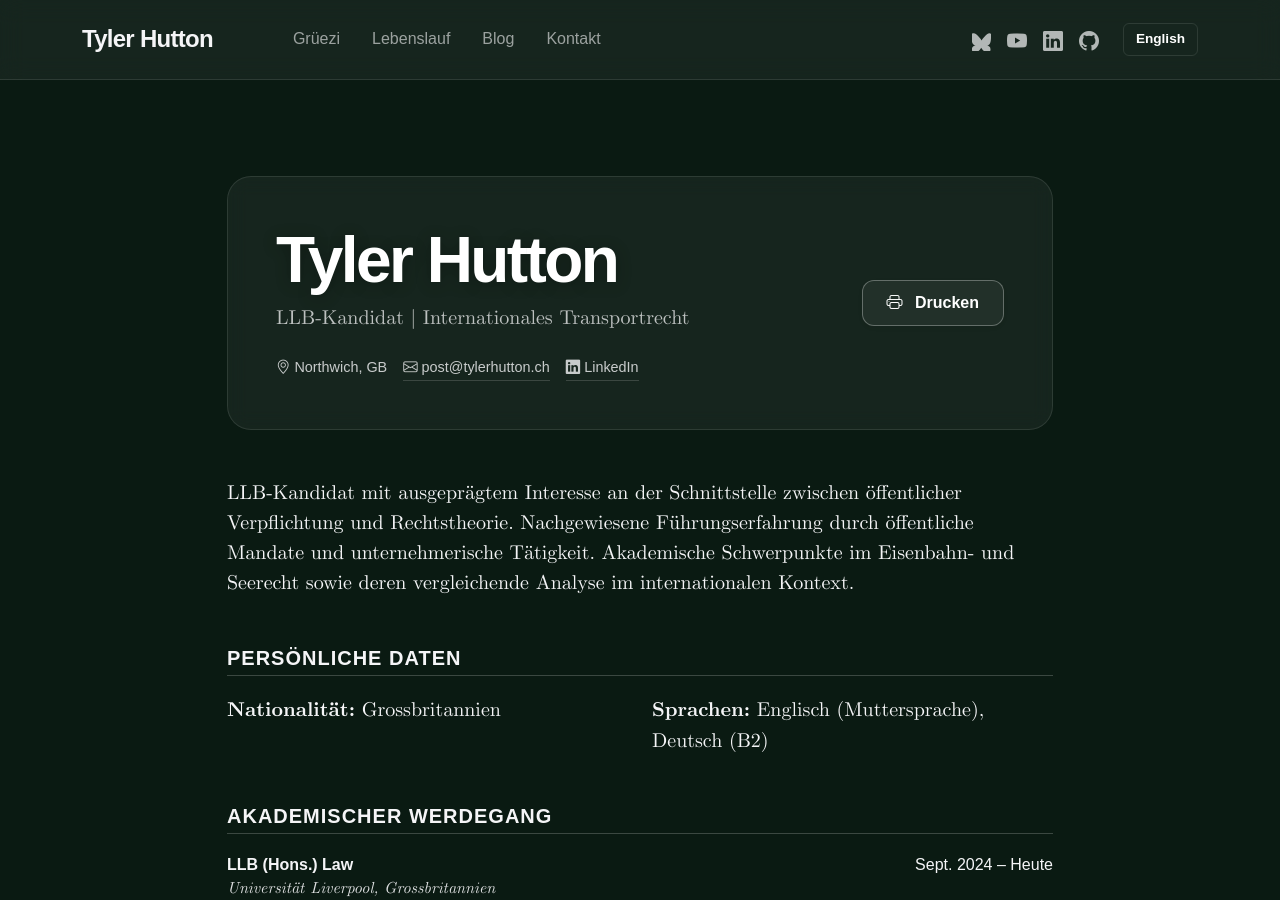
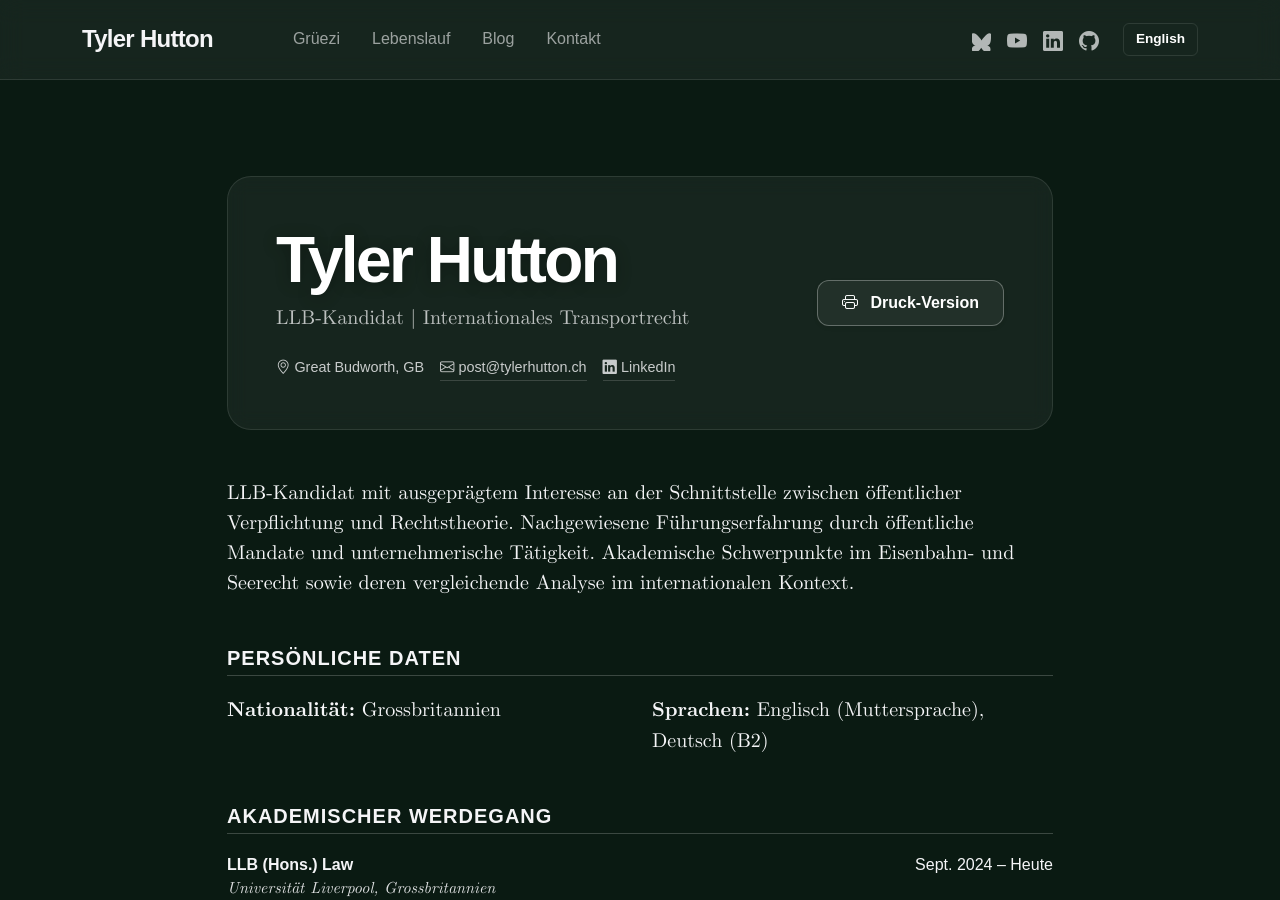
Before and after one commit to huttontyler/website, a Jekyll site: the page built from de/cv.html, in a window 1280 px wide and 900 px high. Built offline with Jekyll 4.4.1, drawn with Linux system fonts in a browser that asks for light colours; some web fonts are replaced.

Commit message:
add pdf cv

```diff
--- a/de/cv.html
+++ b/de/cv.html
@@ -15,7 +15,7 @@
           <p class="academic-text opacity-75 mb-4">LLB-Kandidat | Internationales Transportrecht</p>
 
           <div class="cv-contact-links d-flex flex-wrap gap-3">
-            <span class="contact-item"><i class="bi bi-geo-alt"></i> Northwich, GB</span>
+            <span class="contact-item"><i class="bi bi-geo-alt"></i> Great Budworth, GB</span>
             <a href="mailto:post@tylerhutton.ch" class="contact-item">
               <i class="bi bi-envelope"></i> post@tylerhutton.ch
             </a>
@@ -26,9 +26,9 @@
         </div>
 
         <div class="col-md-4 text-md-end mt-4 mt-md-0">
-          <button onclick="window.print()" class="btn btn-outline-cv shadow-sm">
-            <i class="bi bi-printer me-2"></i> Drucken
-          </button>
+          <a href="/assets/pdf/cv/mk1/tylerhutton-lebenslauf-mk1.pdf" target="_blank" class="btn btn-outline-cv shadow-sm">
+            <i class="bi bi-printer me-2"></i> Druck-Version
+          </a>
         </div>
       </div>
     </header>
@@ -36,7 +36,7 @@
     <header class="text-center mb-5 d-none d-print-block">
       <h1 class="display-font text-dark">Tyler Hutton</h1>
       <p class="academic-text text-dark">
-        Northwich, Grossbritannien | post@tylerhutton.ch | tylerhutton.ch
+        Great Budworth, Grossbritannien | post@tylerhutton.ch | tylerhutton.ch
       </p>
     </header>
     <div class="mb-5">
```
Also changed, not shown: en/cv.html (+5 -5 lines), 2 other files.
